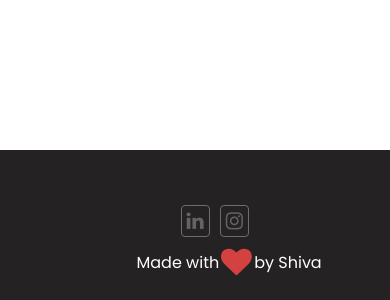
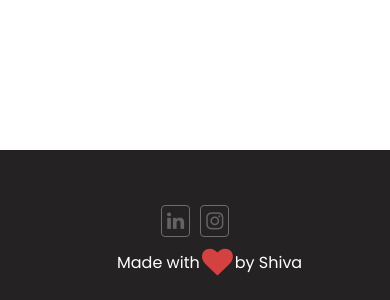
Before and after one commit to Shiva804/portfolio, a plain HTML site: page index.html in a window 390 px wide. Shown: the part 4148-4448 px from the top of the page. Drawn offline with Linux system fonts and the light colour scheme.

Commit message:
second commit

```diff
--- a/style.css
+++ b/style.css
@@ -216,9 +216,9 @@
     }
 
     #icons {
-        margin-left: 45%;
+        margin-left: 40%;
     }
     #end {
-        margin-left: 35%;
+        margin-left: 30%;
     }
 }
```
